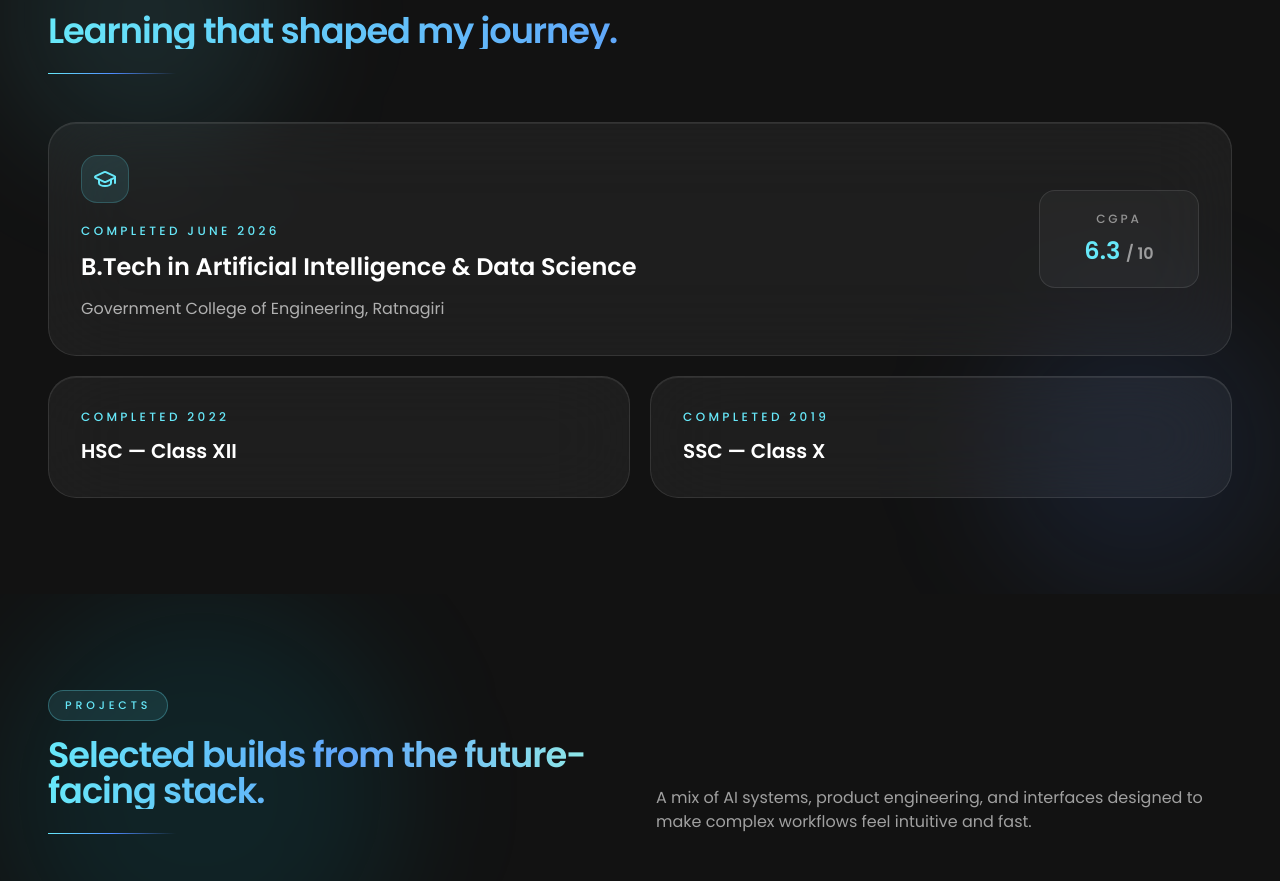
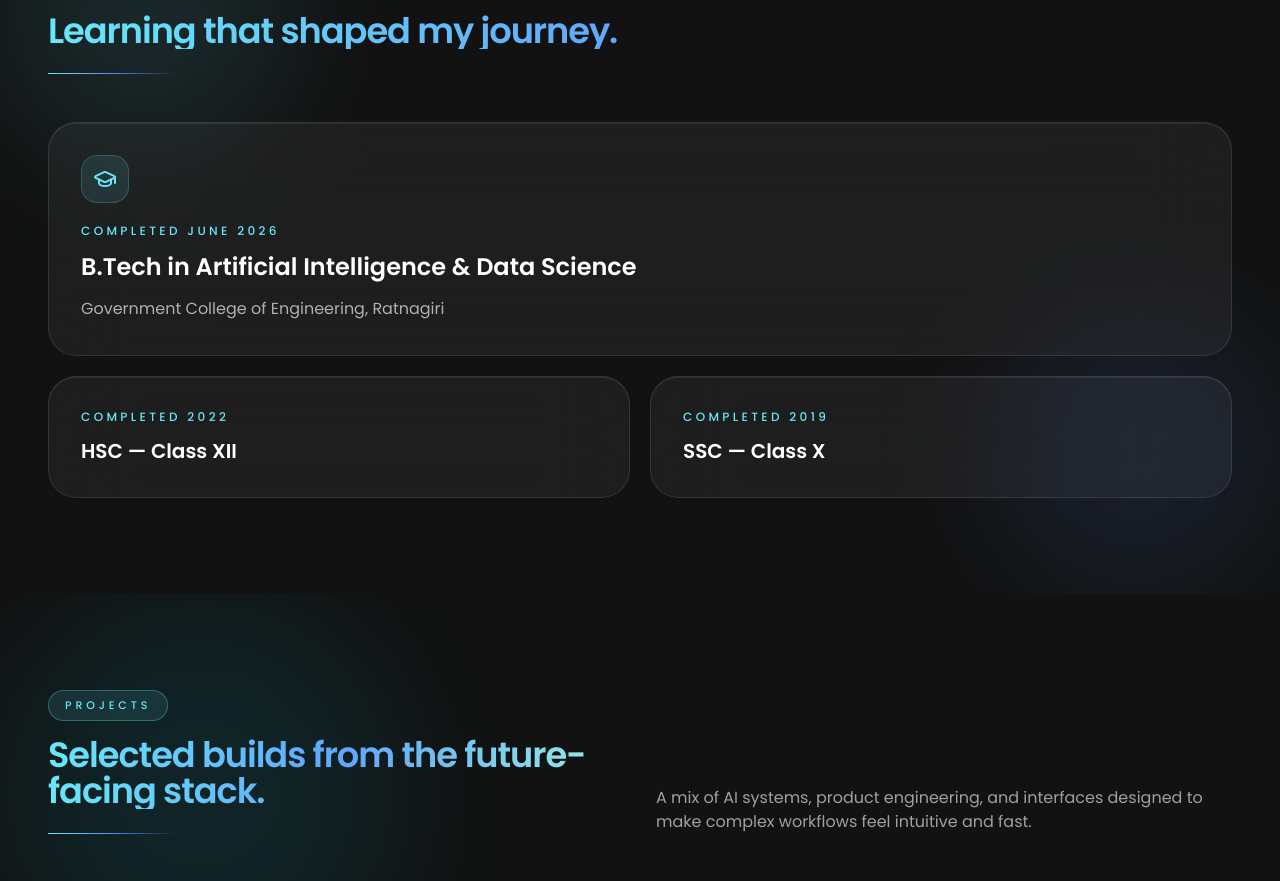
Before and after one commit to tallekar/portfolio, a React (Vite) app: page / in a window 1280 px wide. Shown: the part 2480-3361 px from the top of the page. Built offline with nearby package versions, Linux system fonts and the light colour scheme; no server answers.

Commit message:
Remove CGPA from education section
Co-authored-by: Copilot <223556219+Copilot@users.noreply.github.com>

```diff
--- a/src/components/Education.jsx
+++ b/src/components/Education.jsx
@@ -32,7 +32,7 @@ function Education() {
 
       <div className="grid gap-5 md:grid-cols-2">
         <Reveal className="md:col-span-2">
-          <article className="glass-panel flex h-full flex-col gap-8 p-6 sm:p-8 md:flex-row md:items-center md:justify-between">
+          <article className="glass-panel flex h-full flex-col gap-8 p-6 sm:p-8">
             <div className="min-w-0">
               <div className="mb-5 inline-flex size-12 items-center justify-center rounded-2xl border border-neon-cyan/20 bg-neon-cyan/10 text-neon-cyan">
                 <GraduationCap size={24} aria-hidden="true" />
@@ -46,13 +46,6 @@ function Education() {
               <p className="mt-3 text-base leading-7 text-white/65">
                 Government College of Engineering, Ratnagiri
               </p>
-            </div>
-
-            <div className="shrink-0 rounded-2xl border border-white/10 bg-white/[0.04] px-6 py-5 md:min-w-40 md:text-center">
-              <p className="text-xs font-medium uppercase tracking-[0.24em] text-white/50">
-                CGPA
-              </p>
-              <p className="mt-2 text-2xl font-semibold text-neon-cyan">6.3 <span className="text-base text-white/55">/ 10</span></p>
             </div>
           </article>
         </Reveal>
```
